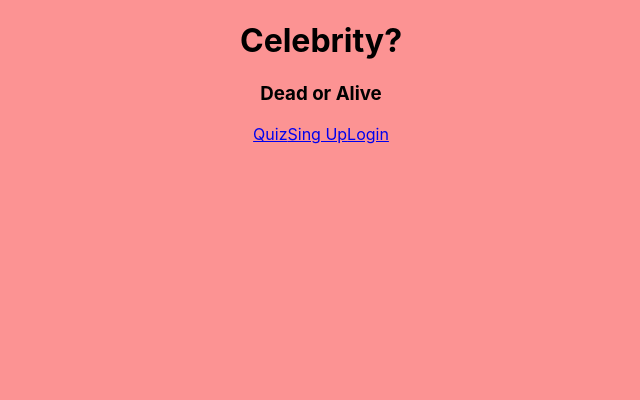
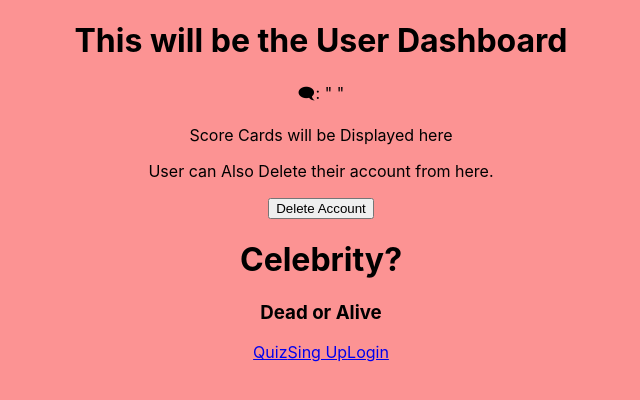
Before and after one commit to Buildweek-Dead-Celebrities/Frontend, a React (Create React App) app in the folder celeb-doa/: page /dashboard in a window 1280 px wide. Shown: the top 400 px of the page, without its empty margins (319-959 px from the left). Built offline with nearby package versions, Linux system fonts and the light colour scheme; sample sign-in values are in the browser's storage; a web font is replaced by a local one.

Commit message:
+ WIP Dashboard Message, Delete Account Functionality, Score Data

```diff
--- a/celeb-doa/src/App.js
+++ b/celeb-doa/src/App.js
@@ -1,19 +1,22 @@
+//React Stuff
 import React from "react";
-import { BrowserRouter as Router, Switch, Link, Route } from "react-router-dom";
+import { BrowserRouter as Router, Switch, Link, Route, withRouter } from "react-router-dom";
 import Login from "./components/Login";
 import SignUp from './components/SignUp';
 import Body from "./components/index";
-
+import PrivateLoginRoute from './components/PrivateLoginRoute';
+import Dashboard from './components/Dashboard';
 import "./App.css";
-
 
 
 function App() {
   return (
     <Router>
       <div className="App">
-        <Route path="/login" component={Login} />
-        <Route path="/sign-up" component={SignUp} />
+        <Route exact path="/login" render={props =>{ return <Login {...props} />}} />
+        <Route exact path="/sign-up" component={SignUp} />
+
+        <PrivateLoginRoute exact path='/dashboard' component={Dashboard}/>
         <Body />
       </div>
     </Router>
--- a/celeb-doa/src/actions/index.js
+++ b/celeb-doa/src/actions/index.js
@@ -45,12 +45,13 @@ export const PASSWORD_FAILURE = "PASSWORD_FAILURE";
 export const loginUser = loginInfo => {
   return dispatch => {
     dispatch({ type: START_LOGIN });
-    axiosWithAuth()
-      .post("/login", loginInfo)
+    return axios
+      .post("https://celeb-death-status.herokuapp.com/api/login", loginInfo)
       .then(response =>
         dispatch(
           { type: LOGIN_SUCCESS, payload: response.data},
-          localStorage.setItem("token", response.data.token)
+          localStorage.setItem("token", response.data.token),
+
         )
       )
       .catch(error =>
--- /dev/null
+++ b/celeb-doa/src/components/Dashboard.js
@@ -0,0 +1,37 @@
+//WIP: User can Delete Account + Scores
+
+import React from 'react';
+import { axiosWithAuth } from '../utils/axiosWithAuth';
+import { connect } from 'react-redux';
+
+
+
+const Dashboard = (props) => {
+
+    //----Delete User ID------------------------------------------------------------
+     const handleDelete = (userId ) => {
+        return axiosWithAuth()
+        .delete(`/users/${userId}`) //trying to grab the userID ID but need the ID to come back from backend
+        .then(res => console.log(res),
+        props.history.push('/')) //Pushes back to /
+        .catch(err=> console.log(err))
+    }
+//-------------------------------------------------------------------------------
+console.log(props.message)
+    return(
+        <div>
+            <h1>This will be the User Dashboard</h1>
+             <p>🗨: " {props.loginData.message} " </p>
+            <p> Score Cards will be Displayed here</p>
+            <p> User can Also Delete their account from here.</p>
+
+            <button className="delBtn" onClick={handleDelete}> Delete Account </button>
+        </div>
+    )
+}
+
+const mapStateToProps = (state) => {
+    return { loginData: state.loginData}
+}
+
+export default connect(mapStateToProps)(Dashboard);
--- a/celeb-doa/src/components/Login.js
+++ b/celeb-doa/src/components/Login.js
@@ -1,6 +1,7 @@
 import React, { useState } from "react";
 import { loginUser } from "../actions";
 import { connect } from "react-redux";
+
 
 const Login = props => {
   const [login, setLogin] = useState({ username: "", password: "" });
@@ -12,6 +13,7 @@ const Login = props => {
   const handleSubmit = event => {
     event.preventDefault();
     props.loginUser(login);
+    //  props.history.push('/')
     setLogin({ username: "", password: "" });
   };
 
--- /dev/null
+++ b/celeb-doa/src/components/PrivateLoginRoute.js
@@ -0,0 +1,22 @@
+import React from 'react'
+import {Route, Redirect} from 'react-router'
+
+//Delete Account
+//Update + Edit Info
+
+const PrivateLoginRoute = ({ component: Component, ...rest }) => {
+    return (
+        <Route
+            {...rest}
+            render={props => {
+                if (localStorage.getItem("token")) {
+                    return <Component {...props} />;
+                } else {
+                return <Redirect to="/login" />;
+                }
+            }}
+        />
+    );
+};
+
+export default PrivateLoginRoute;
--- a/celeb-doa/src/reducer/index.js
+++ b/celeb-doa/src/reducer/index.js
@@ -24,6 +24,7 @@ const initialState = {
     loginData: {},
     registerData: {},
     quizScore: [],
+    message: "",
     celeb: [],
     isFetching: false,
     error: ""
@@ -45,7 +46,8 @@ const reducer = (state = initialState, action) => {
           ...state,
           isFetching: false,
           error: '',
-          loginData: action.payload
+          loginData: action.payload,
+          message: action.payload.message
         }
 
       case LOGIN_FAILURE:
--- a/package.json
+++ b/package.json
@@ -1,5 +1,7 @@
 {
   "dependencies": {
+    "bootstrap": "^4.3.1",
+    "reactstrap": "^8.1.1",
     "redux-logger": "^3.0.6"
   }
 }
```
Also changed, not shown: celeb-doa/src/components/ScoreCard.js (added, +22 -0 lines), 1 other file (tests, documents, lock files or other folders).
